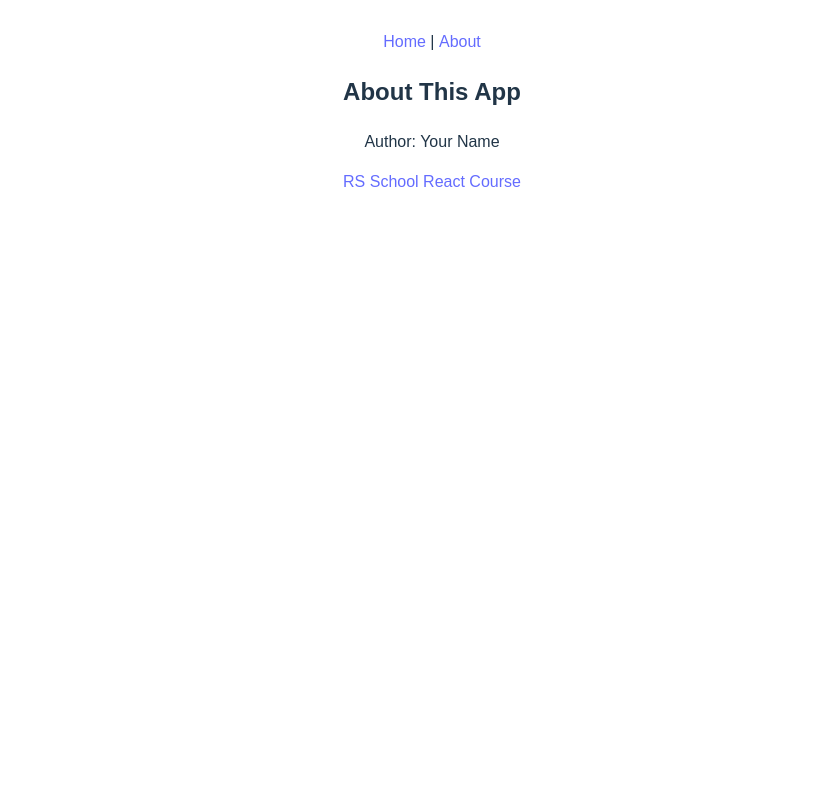
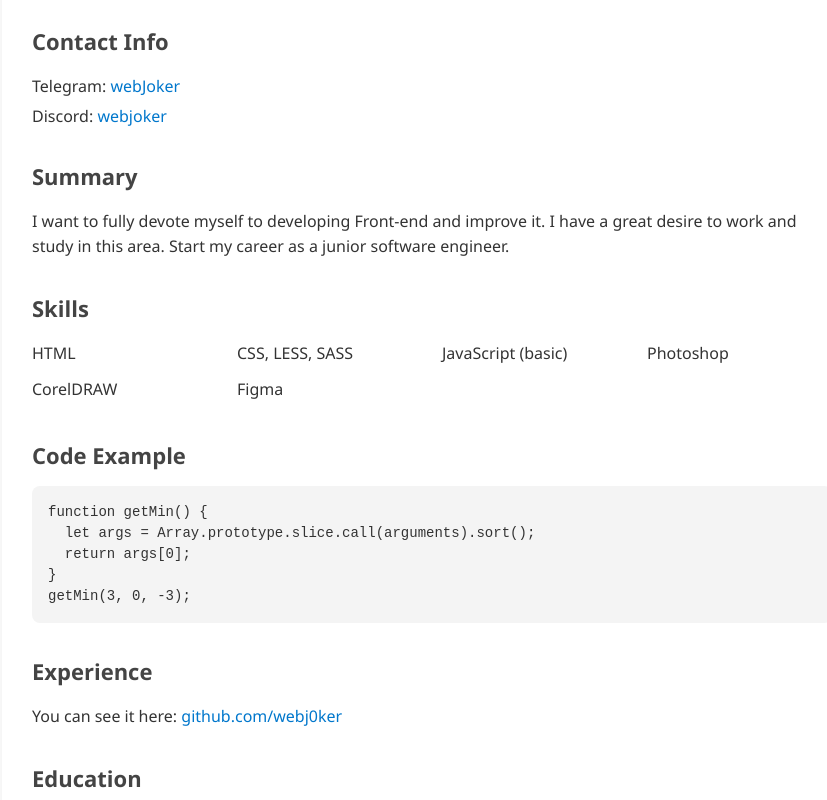
Before and after one commit to webj0ker/webj0ker-REACT2025Q3, a React (Vite) app: page /about in a window 1280 px wide. Shown: the part 280-1080 px from the top of the page, without its empty margins (208-1035 px from the left). Before the commit the page ends 800 px from the top, so only its background shows below. Built offline with nearby package versions, Linux system fonts and the light colour scheme; no server answers.

Commit message:
feat: added information for About

```diff
--- /dev/null
+++ b/src/pages/About/About.css
@@ -0,0 +1,67 @@
+.about-container {
+  max-width: 800px;
+  margin: 40px auto;
+  padding: 30px;
+  background-color: #ffffff;
+  border-radius: 16px;
+  box-shadow: 0 4px 20px rgba(0, 0, 0, 0.08);
+  font-family: 'Segoe UI', Tahoma, Geneva, Verdana, sans-serif;
+  color: #333;
+  text-align: left;
+}
+
+.about-container section + section {
+  margin-top: 32px;
+}
+
+.about-container h2 {
+  font-size: 28px;
+  color: #222;
+  margin-bottom: 12px;
+}
+
+.about-container h3 {
+  font-size: 22px;
+  color: #444;
+  margin-bottom: 8px;
+}
+
+.about-container p {
+  font-size: 16px;
+  line-height: 1.6;
+}
+
+.about-container a {
+  color: #0077cc;
+  text-decoration: none;
+}
+
+.about-container a:hover {
+  text-decoration: underline;
+}
+
+.about-container ul {
+  list-style: none;
+  padding-left: 0;
+  font-size: 16px;
+}
+
+.about-container li {
+  margin-bottom: 6px;
+}
+
+.skills-list {
+  display: grid;
+  grid-template-columns: repeat(auto-fit, minmax(180px, 1fr));
+  gap: 6px 20px;
+}
+
+.about-container pre {
+  background-color: #f4f4f4;
+  padding: 16px;
+  border-radius: 8px;
+  overflow-x: auto;
+  font-family: 'Courier New', Courier, monospace;
+  font-size: 14px;
+  line-height: 1.5;
+}
--- a/src/pages/About/About.tsx
+++ b/src/pages/About/About.tsx
@@ -1,8 +1,12 @@
+import './About.css';
+
 const About = () => (
-  <div>
-    <h2>About This App</h2>
-    <p>Author: Your Name</p>
-    <p>
+  <div className="about-container">
+    <section>
+      <h2>About This App</h2>
+      <p>
+        Author: <strong>Stanislav Shendryk</strong>
+      </p>
       <a
         href="https://rs.school/react/"
         target="_blank"
@@ -10,7 +14,93 @@ const About = () => (
       >
         RS School React Course
       </a>
-    </p>
+    </section>
+
+    <section>
+      <h3>Contact Info</h3>
+      <ul>
+        <li>
+          Telegram:{' '}
+          <a
+            href="https://t.me/webJoker"
+            target="_blank"
+            rel="noopener noreferrer"
+          >
+            webJoker
+          </a>
+        </li>
+        <li>
+          Discord:{' '}
+          <a
+            href="https://discordapp.com/users/673500459750785065"
+            target="_blank"
+            rel="noopener noreferrer"
+          >
+            webjoker
+          </a>
+        </li>
+      </ul>
+    </section>
+
+    <section>
+      <h3>Summary</h3>
+      <p>
+        I want to fully devote myself to developing Front-end and improve it. I
+        have a great desire to work and study in this area. Start my career as a
+        junior software engineer.
+      </p>
+    </section>
+
+    <section>
+      <h3>Skills</h3>
+      <ul className="skills-list">
+        <li>HTML</li>
+        <li>CSS, LESS, SASS</li>
+        <li>JavaScript (basic)</li>
+        <li>Photoshop</li>
+        <li>CorelDRAW</li>
+        <li>Figma</li>
+      </ul>
+    </section>
+
+    <section>
+      <h3>Code Example</h3>
+      <pre>
+        <code>{`function getMin() {
+  let args = Array.prototype.slice.call(arguments).sort();
+  return args[0];
+}
+getMin(3, 0, -3);`}</code>
+      </pre>
+    </section>
+
+    <section>
+      <h3>Experience</h3>
+      <p>
+        You can see it here:{' '}
+        <a
+          href="https://github.com/webj0ker/"
+          target="_blank"
+          rel="noopener noreferrer"
+        >
+          github.com/webj0ker
+        </a>
+      </p>
+    </section>
+
+    <section>
+      <h3>Education</h3>
+      <ul>
+        <li>RS School</li>
+        <li>htmlacademy</li>
+        <li>EPAM</li>
+      </ul>
+    </section>
+
+    <section>
+      <h3>English</h3>
+      <p>Pre-Intermediate</p>
+    </section>
   </div>
 );
 
```
